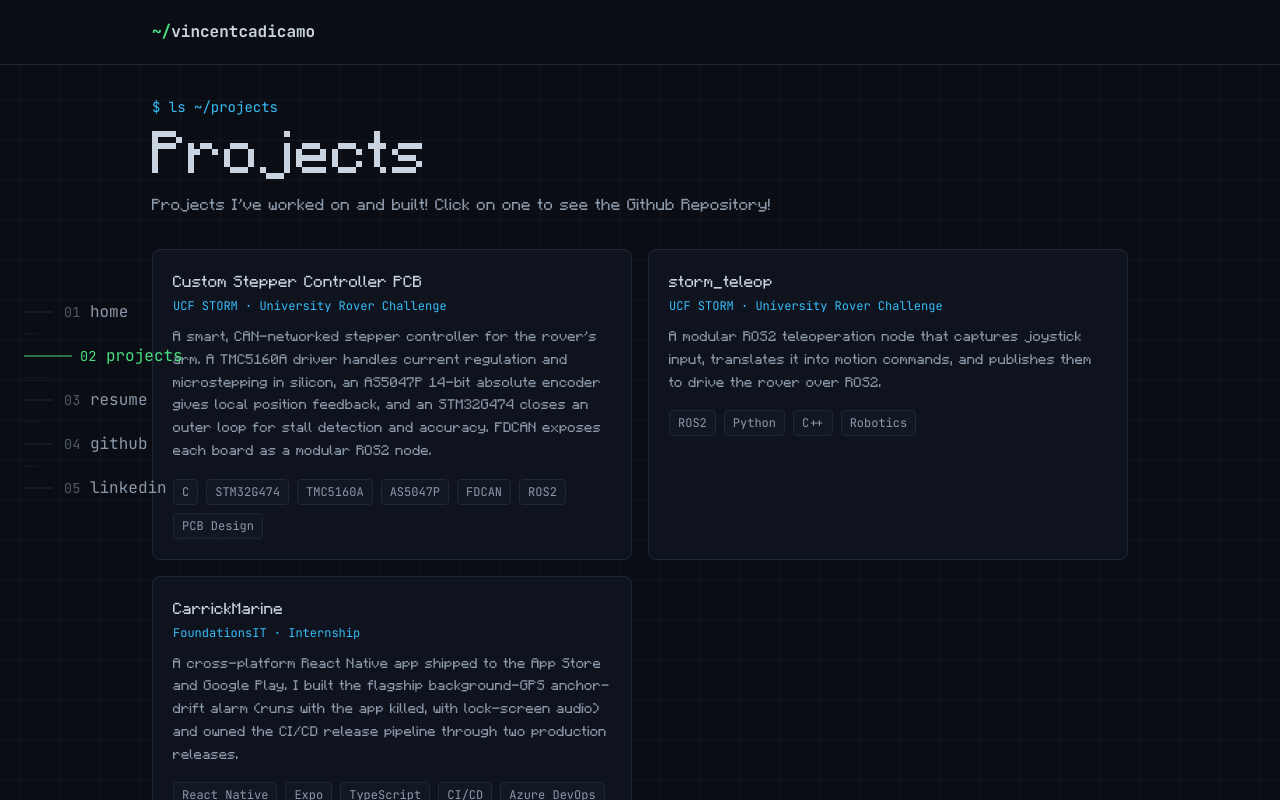
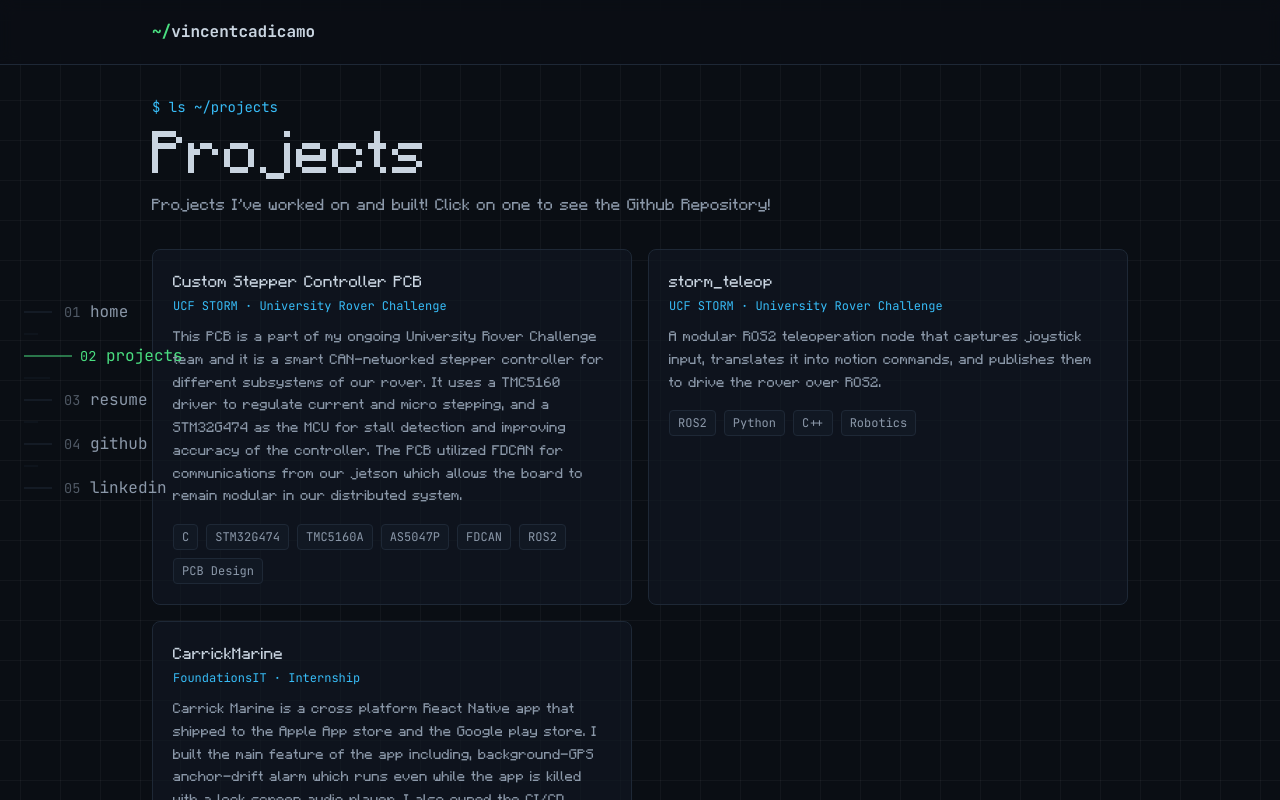
Before and after one commit to VincentCadicamo/Portfolio, a React (Vite) app: page /projects in a window 1280 px wide. Shown: the top 800 px of the page. Built offline with nearby package versions, Linux system fonts and the light colour scheme.

Commit message:
feat: update project descriptions
Updated descriptions of all 3 projects to match current state of projects/

```diff
--- a/src/data/projects.ts
+++ b/src/data/projects.ts
@@ -8,13 +8,13 @@ export type Project = {
   skills: string[]
 }
 
-// These are all my project!!
+// These are all my projects!!
 export const projects: Project[] = [
   {
     title: 'Custom Stepper Controller PCB',
     context: 'UCF STORM · University Rover Challenge',
     description:
-      "A smart, CAN-networked stepper controller for the rover's arm. A TMC5160A driver handles current regulation and microstepping in silicon, an AS5047P 14-bit absolute encoder gives local position feedback, and an STM32G474 closes an outer loop for stall detection and accuracy. FDCAN exposes each board as a modular ROS2 node.",
+      "This PCB is a part of my ongoing University Rover Challenge team and it is a smart CAN-networked stepper controller for different subsystems of our rover. It uses a TMC5160 driver to regulate current and micro stepping, and a STM32G474 as the MCU for stall detection and improving accuracy of the controller. The PCB utilized FDCAN for communications from our jetson which allows the board to remain modular in our distributed system.",
     tags: ['C', 'STM32G474', 'TMC5160A', 'AS5047P', 'FDCAN', 'ROS2', 'PCB Design'],
     link: 'https://github.com/RoboticsClubatUCF/storm-motor-controller',
     skills: ['Embedded Systems', 'STM32', 'ROS2', 'PCB Design', 'Control Systems'],
@@ -25,7 +25,7 @@ export const projects: Project[] = [
   //   description:
   //     'A real-time C++ quadcopter flight simulator with rigid-body dynamics and attitude control, plus a standalone linear-algebra / physics library (vectors, quaternions, matrices) packaged as its own reusable CMake target.',
   //   tags: ['C++', 'CMake', 'Controls', 'Simulation'],
-  //   link: 'https://github.com/YOUR-USERNAME/REPO',
+  //   link: '#',
   // },
   {
     title: 'storm_teleop',
@@ -33,14 +33,14 @@ export const projects: Project[] = [
     description:
       'A modular ROS2 teleoperation node that captures joystick input, translates it into motion commands, and publishes them to drive the rover over ROS2.',
     tags: ['ROS2', 'Python', 'C++', 'Robotics'],
-    link: 'https://github.com/YOUR-USERNAME/REPO',
+    link: '#',
     skills: ['Python', 'C++', 'ROS2'],
   },
   {
     title: 'CarrickMarine',
     context: 'FoundationsIT · Internship',
     description:
-      'A cross-platform React Native app shipped to the App Store and Google Play. I built the flagship background-GPS anchor-drift alarm (runs with the app killed, with lock-screen audio) and owned the CI/CD release pipeline through two production releases.',
+      'Carrick Marine is a cross platform React Native app that shipped to the Apple App store and the Google play store. I built the main feature of the app including, background-GPS anchor-drift alarm which runs even while the app is killed with a lock screen audio player. I also owned the CI/CD release pipelines through multiple production releases.',
     tags: ['React Native', 'Expo', 'TypeScript', 'CI/CD', 'Azure DevOps'],
     link: '#',
     skills: ['React', 'TypeScript', 'CI/CD']
```
